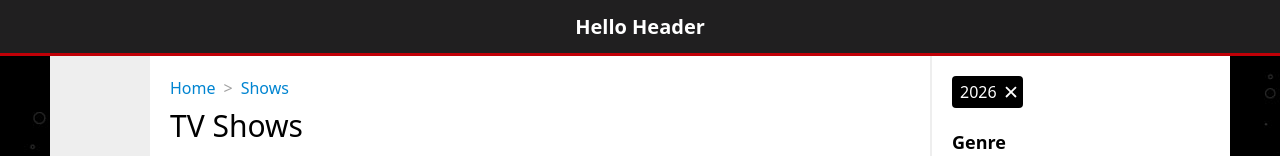
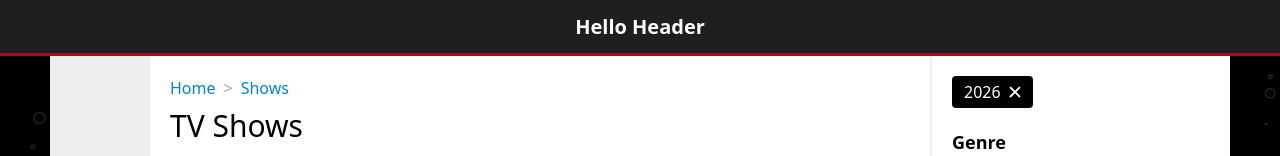
Before and after one commit to StanleyHH/shelf, a React (Vite) app in the folder frontend/: page /shows in a window 1280 px wide. Both pictures are taken after a click on the button "2026". Shown: the top 156 px of the page. Built offline with nearby package versions, Linux system fonts and the light colour scheme; no server answers.

Commit message:
Update SearchFilterSelectedItem style

```diff
--- a/frontend/src/components/searchFilter/SearchFilterSelectedItem.tsx
+++ b/frontend/src/components/searchFilter/SearchFilterSelectedItem.tsx
@@ -13,7 +13,7 @@ export default function SearchFilterSelectedItem({
     <button
       onClick={onClick}
       className="flex cursor-pointer items-center gap-1 rounded-sm bg-black py-1
-        pr-0.5 pl-2 whitespace-nowrap text-white"
+        pr-2 pl-3 whitespace-nowrap text-white"
     >
       {selected}
       <IoCloseSharp className="size-5" />
```
